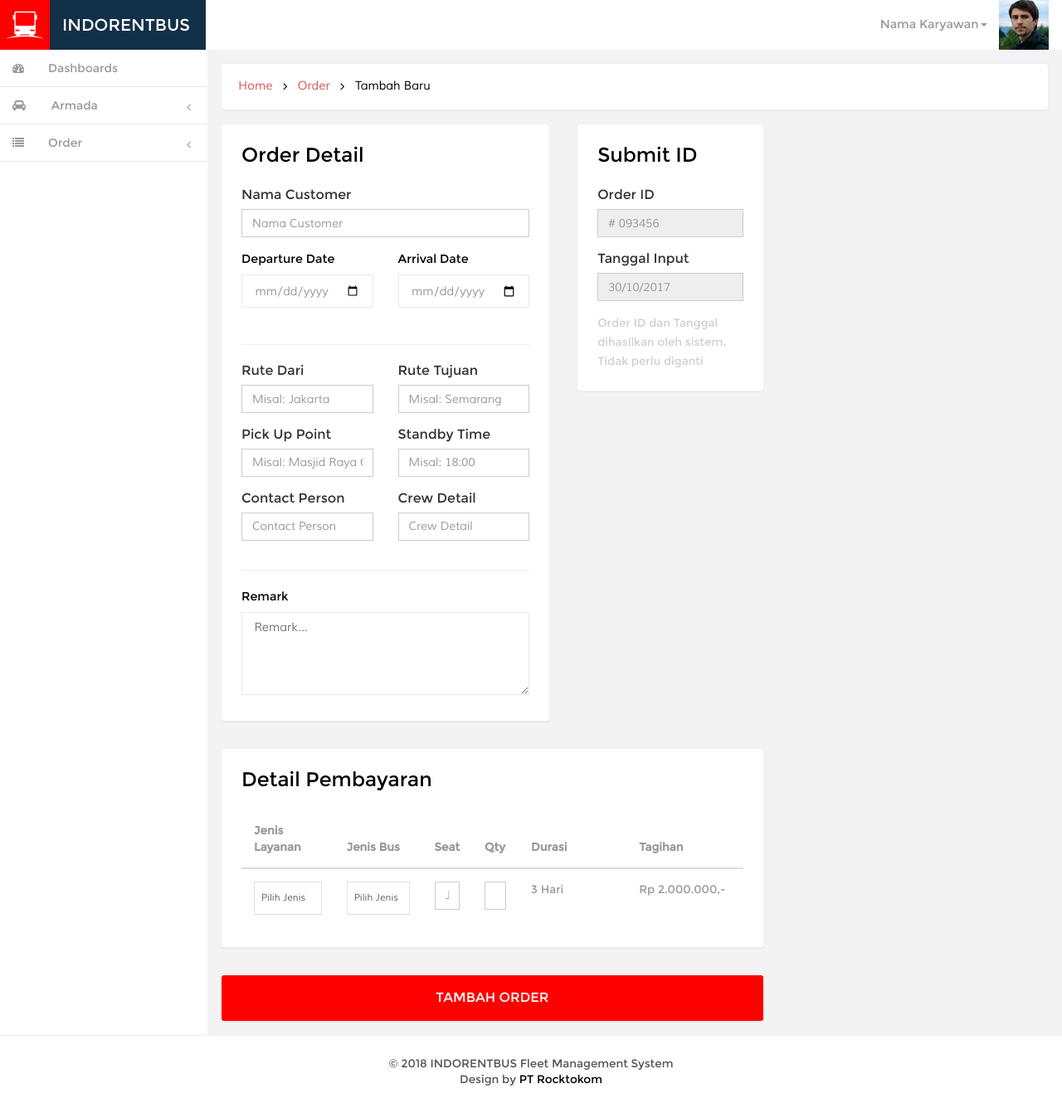
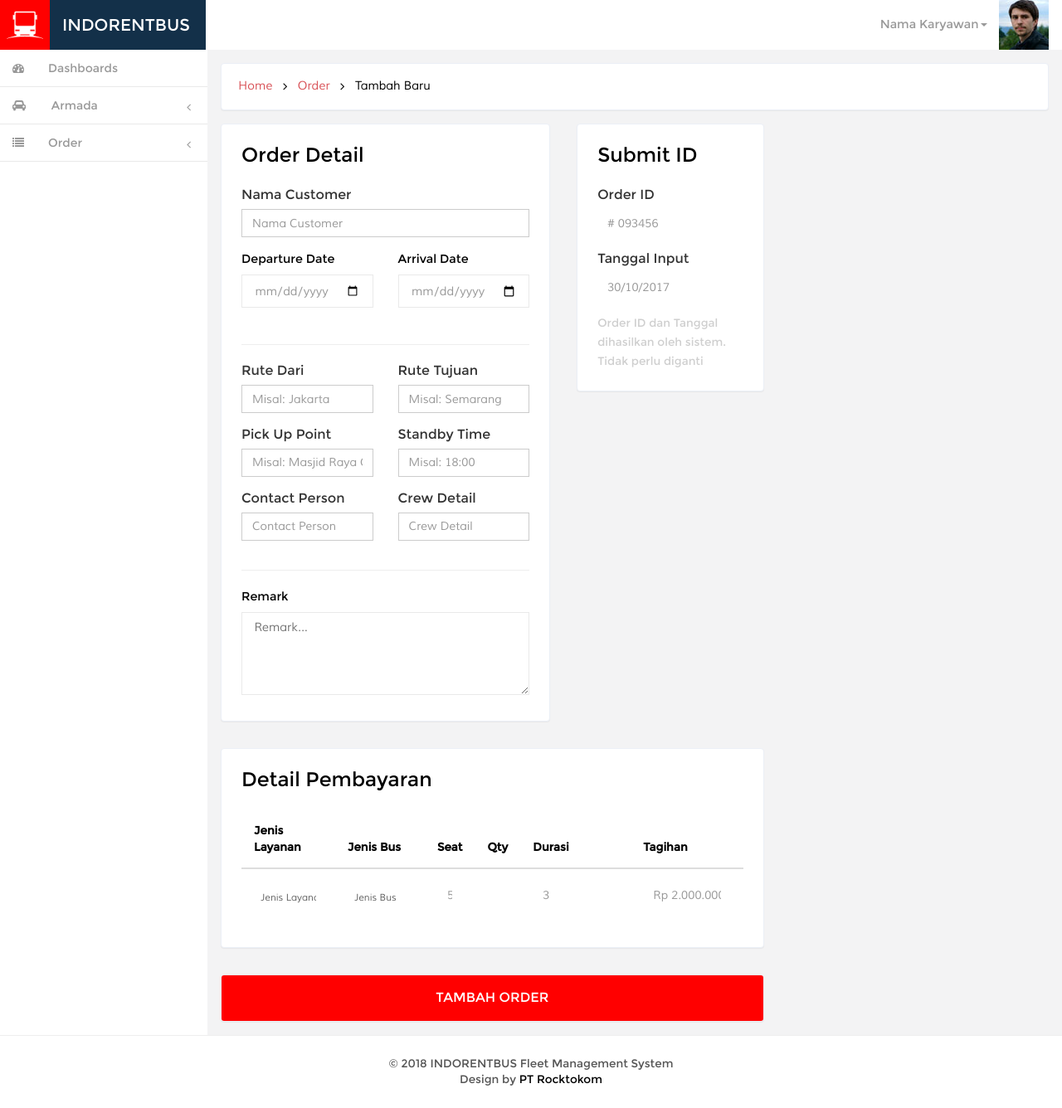
Before and after one commit to kemtol/indorentbus, a Jekyll site: the page built from laman/tambah-order.html, in a window 1280 px wide. Shown: the whole page at 83% size. Built offline with Jekyll 4.4.1, drawn with Linux system fonts in a browser that asks for light colours; nearby versions of some CDN libraries; Markdown is read by kramdown in place of the engine named in the settings; comment, search, counter and statistics services are not loaded.

Commit message:
Update tambah-order.html

```diff
--- a/laman/tambah-order.html
+++ b/laman/tambah-order.html
@@ -100,8 +100,12 @@ permalink: /orders/tambah/
 	</div>
 	<div class="col-xs-12 col-lg-8 grid-form">
 		<div class="grid-form1">
+			<style>
+				#table_quot thead tr th{color:#000}
+				#table_quot .form-control1,#table_quot .form-control,.form-control[disabled]{border:none;background:transparent}
+			</style>
 			<h3 id="forms-gambar" class="">Detail Pembayaran</h3>
-			<table class="table">
+			<table id="table_quot" class="table">
 				<thead>
 					<tr>
 						<th width="20%">Jenis Layanan</th>
@@ -116,28 +120,28 @@ permalink: /orders/tambah/
 					<tr>
 						<td>
 							<select name="fleet_type" id="fleet_type" class="form-control1 required">
-								<option value="">Pilih Jenis</option>
+								<option value="">Jenis Layanan</option>
 								<option value="Pariwisata" id="big_bus">Pariwisata</option>
 								<option value="Berlangganan" id="family_car">Berlangganan</option>
 							</select>
 						</td>
 						<td>
 							<select name="fleet_type" id="fleet_type" class="form-control1 required">
-								<option value="">Pilih Jenis</option>
+								<option value="">Jenis Bus</option>
 								<option value="Big Bus" id="big_bus">Big Bus</option><option value="Family Car" id="family_car">Family Car</option><option value="Medium Bus" id="medium_bus">Medium Bus</option><option value="Micro Bus" id="micro_bus">Micro Bus</option>
 							</select>
 						</td>
 						<td>
-							<input type="text" class="form-control required" id="fleet_seat" placeholder="Jumlah Seat" name="fleet_seat">
+							<input type="text" class="form-control required" id="fleet_seat" placeholder="59" name="fleet_seat">
 						</td>
 						<td>
-							<input type="text" class="form-control required" id="qty_mobil" placeholder="Jumlah Mobil" name="qty_mobil">
+							<input type="text" class="form-control required" id="qty_mobil" placeholder="1" name="qty_mobil">
 						</td>
 						<td>
-							3 Hari
+							<input type="text" class="form-control required" id="durasi" disabled placeholder="3" name="durasi">
 						</td>
 						<td>
-							Rp 2.000.000,-
+							<input type="text" class="form-control required" id="subtotal" disabled placeholder="Rp 2.000.000,-" name="subtotal">
 						</td>
 					</tr>
 				</tbody>
```
